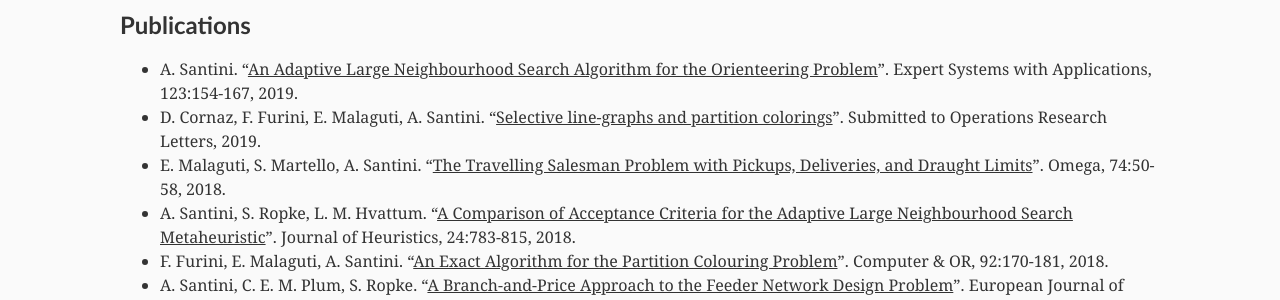
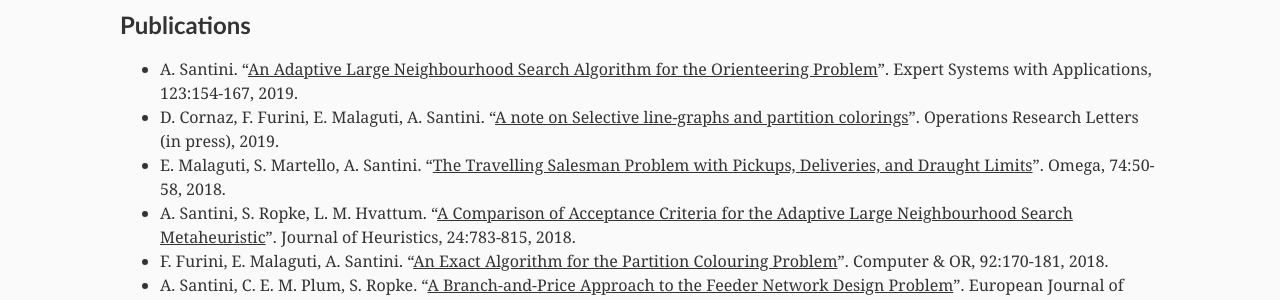
Before and after one commit to alberto-santini/alberto-santini.github.io, a Jekyll site: the page built from index.html, in a window 1280 px wide. Shown: the part 487-787 px from the top of the page. Built offline with Jekyll 4.4.1, drawn with Linux system fonts in a browser that asks for light colours.

Commit message:
Updated article in press ORL

```diff
--- a/_posts/2016-01-01-main.html
+++ b/_posts/2016-01-01-main.html
@@ -28,8 +28,8 @@
     </li>
     <li>
       D. Cornaz, F. Furini, E. Malaguti, A. Santini.
-      &ldquo;<a href="files/papers/cornaz-furini-malaguti-santini-2019.pdf" title="Selective line-graphs and partition colorings">Selective line-graphs and partition colorings</a>&rdquo;.
-      Submitted to Operations Research Letters, 2019.
+      &ldquo;<a href="files/papers/cornaz-furini-malaguti-santini-2019.pdf" title="A note on Selective line-graphs and partition colorings">A note on Selective line-graphs and partition colorings</a>&rdquo;.
+      Operations Research Letters (in press), 2019.
     </li>
     <li>
       E. Malaguti, S. Martello, A. Santini.
```
Also changed, not shown: 1 other file.
